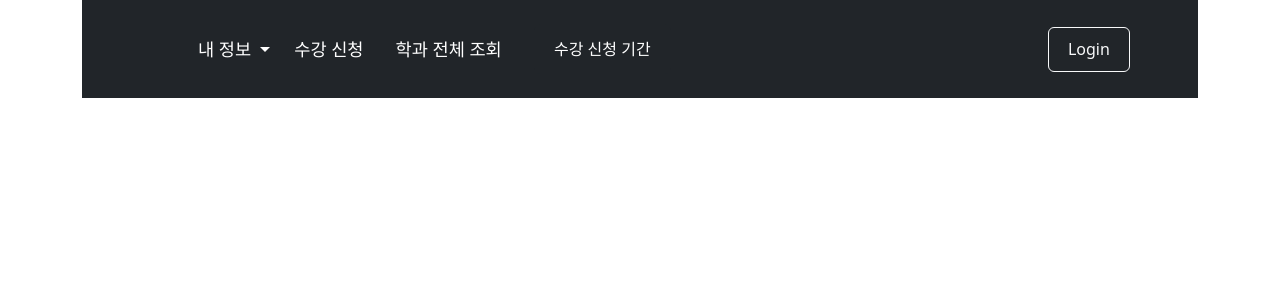
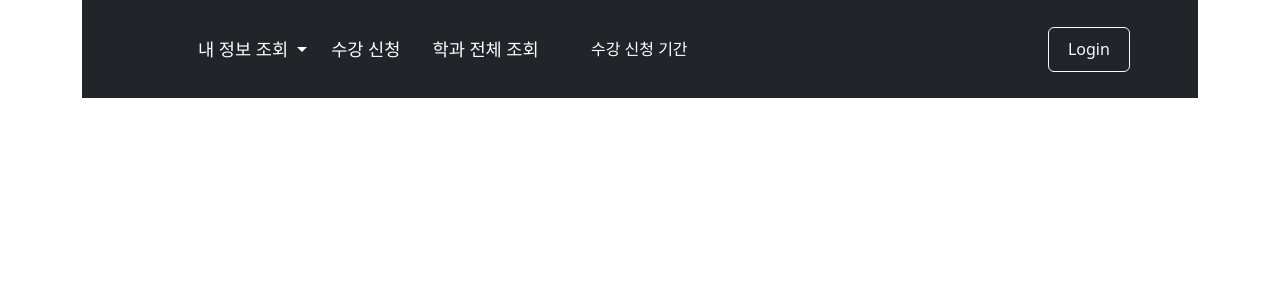
Before and after one commit to ChaGyoungtae/bucams-devops, a Vue app in the folder frontend/: page / in a window 1280 px wide. Shown: the top 300 px of the page. Built offline with nearby package versions, Linux system fonts and the light colour scheme.

Commit message:
내 정보 조회로 변경

```diff
--- a/frontend/src/components/common/Header.vue
+++ b/frontend/src/components/common/Header.vue
@@ -11,7 +11,7 @@
         <ul class="nav col-12 col-lg-auto me-lg-auto mb-2 justify-content-center mb-md-0">
           <li class="nav-item dropdown">
             <a class="nav-link dropdown-toggle px-2 text-white" href="#" role="button" data-bs-toggle="dropdown" aria-expanded="false">
-              내 정보
+              내 정보 조회
             </a>
             <ul class="dropdown-menu">
               <li>
```
